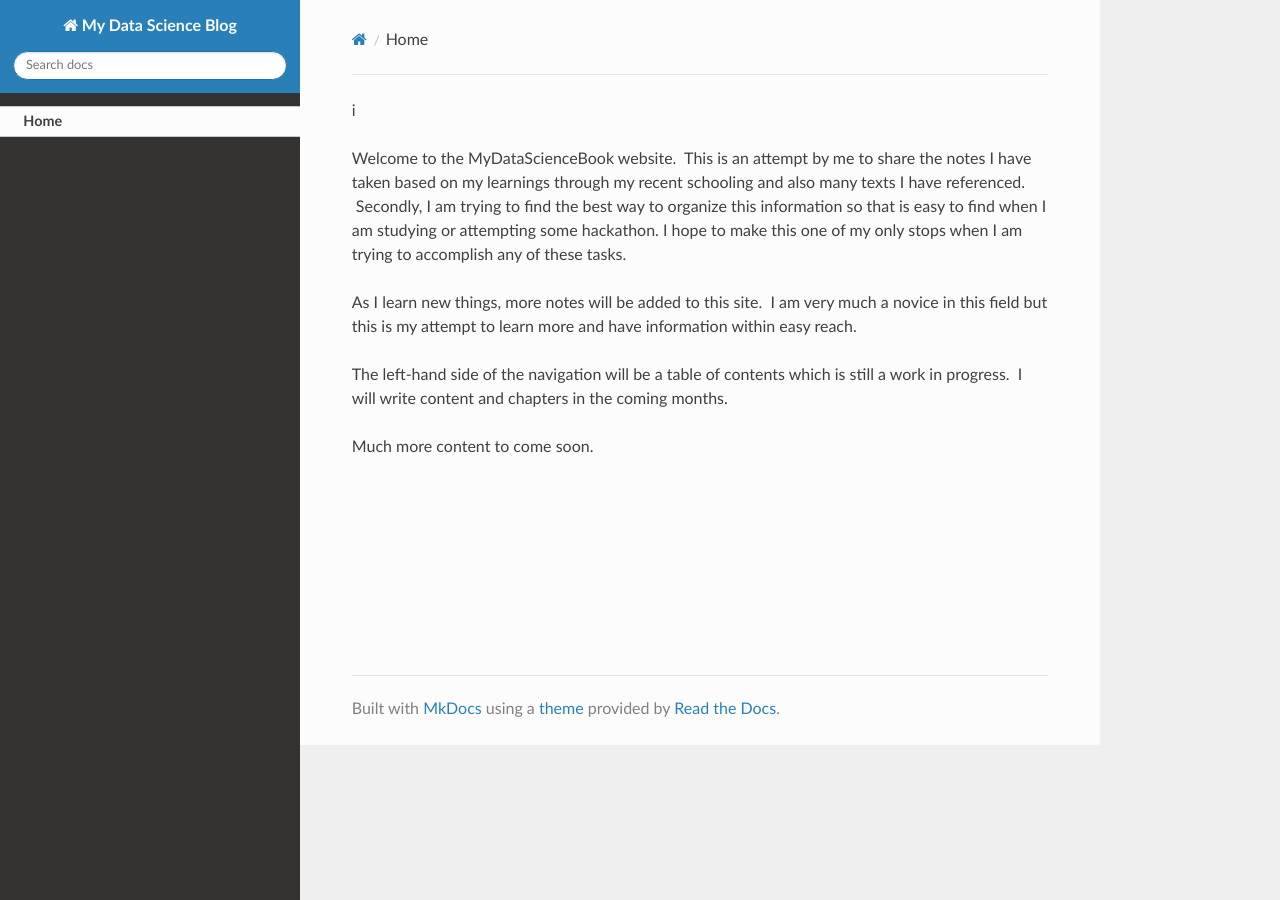
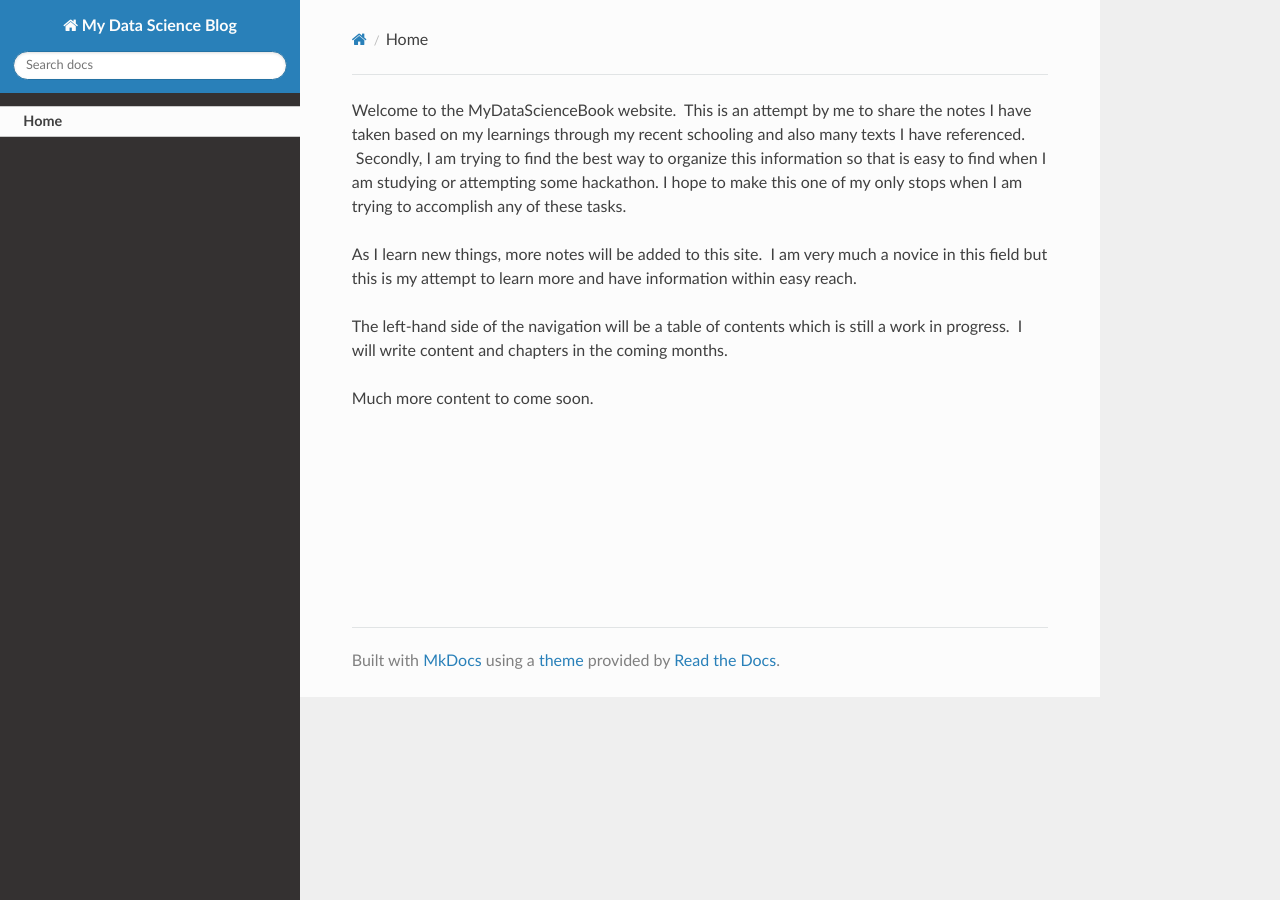
Before and after one commit to kcalliga/mydatascicenceblog, an MkDocs documentation site: the page built from docs/index.md, in a window 1280 px wide. Built offline with MkDocs 1.6.1, drawn with Linux system fonts in a browser that asks for light colours; nearby versions of some CDN libraries.

```diff
--- a/docs/index.md
+++ b/docs/index.md
@@ -1,4 +1,4 @@
-i<!--
+<!--
 title: Introduction
 description: Introduction
 published: true
```
